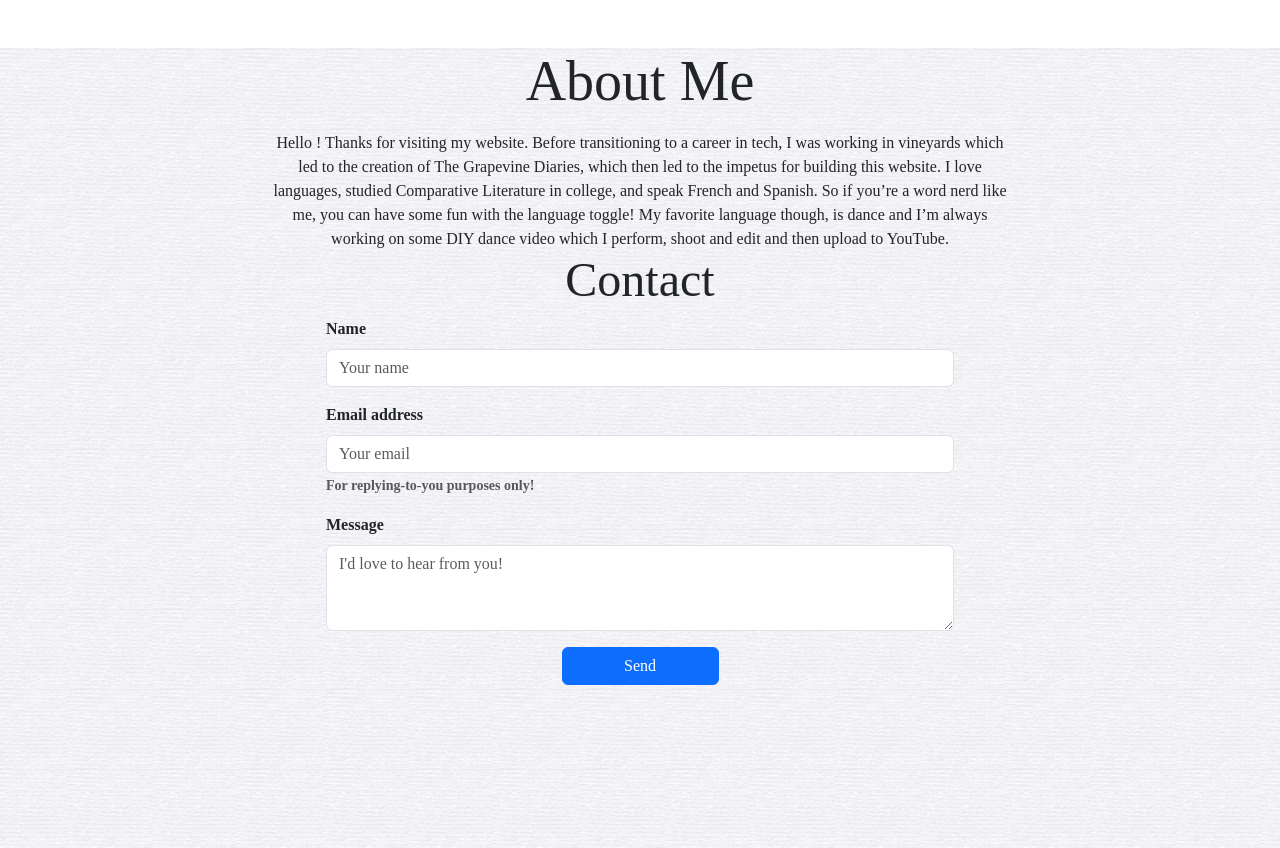
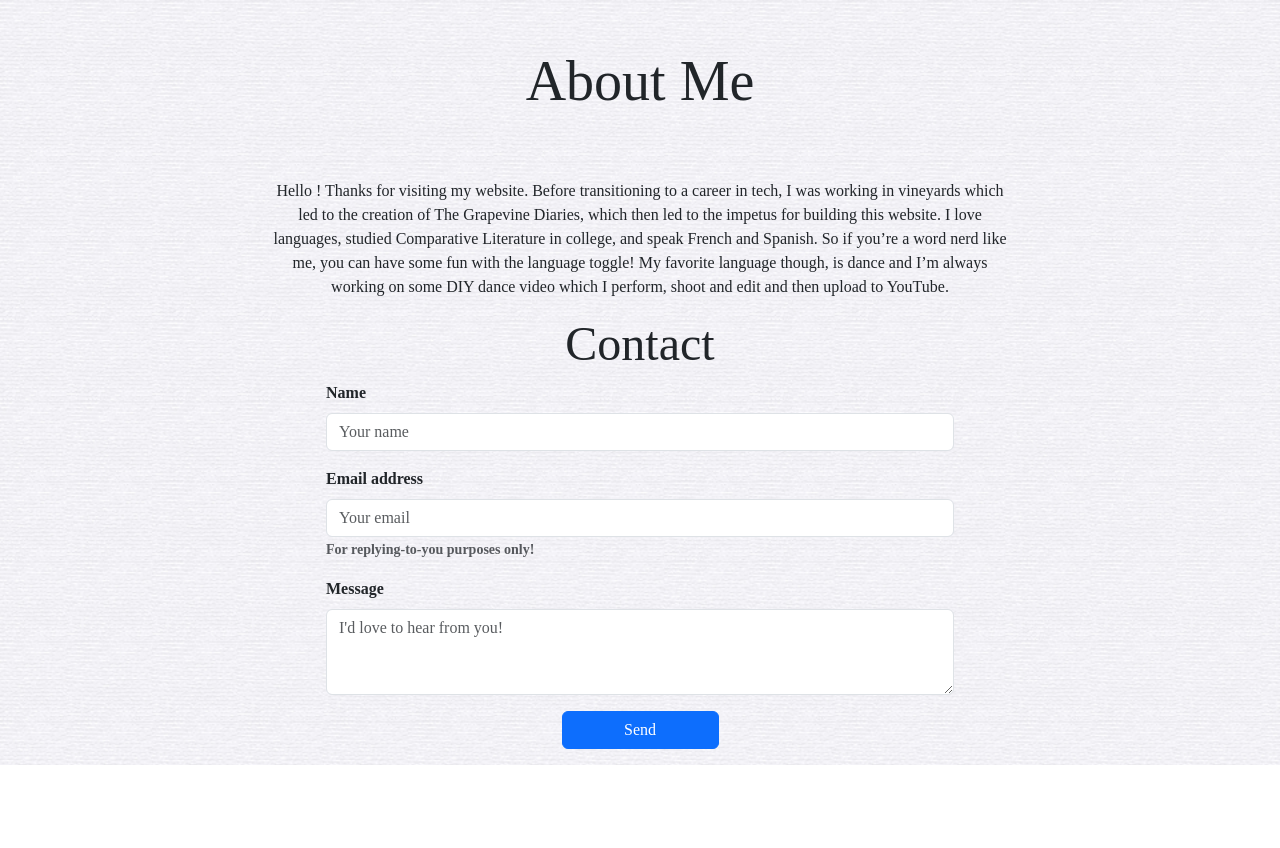
Before and after one commit to merwhite11/MerWhiteWebSite, a React app: page /contact in a window 1280 px wide. After the commit the page ends 800 px from the top, so only its background shows below. Built offline with nearby package versions, Linux system fonts and the light colour scheme.

Commit message:
Fixed Contact page format

```diff
--- a/src/components/contact/Contact.jsx
+++ b/src/components/contact/Contact.jsx
@@ -20,8 +20,8 @@ const Contact = () => {
   if (emailSent) thankYouNote = <div>Message sent! Thanks for writing 🤗</div>
 
   return (
-    <div className="outer-container text-center">
-      <h1 className="display-4 mt-5">About Me</h1>
+    <div className="subpage-container text-center">
+      <h1 className="display-4 py-5">About Me</h1>
 
       <Row className="justify-content-center align-items-center">
         <Col className="col-7 mt-2 about-me-text">
@@ -29,7 +29,7 @@ const Contact = () => {
         </Col>
 
       </Row>
-      <h4 className="display-5">Contact</h4>
+      <h4 className="display-5 mt-3">Contact</h4>
       <Row className="justify-content-center">
         <Col className="col-6">
           <Form className="d-flex flex-column text-start" onSubmit={(e) => sendEmail(e)} ref={form}>
```
